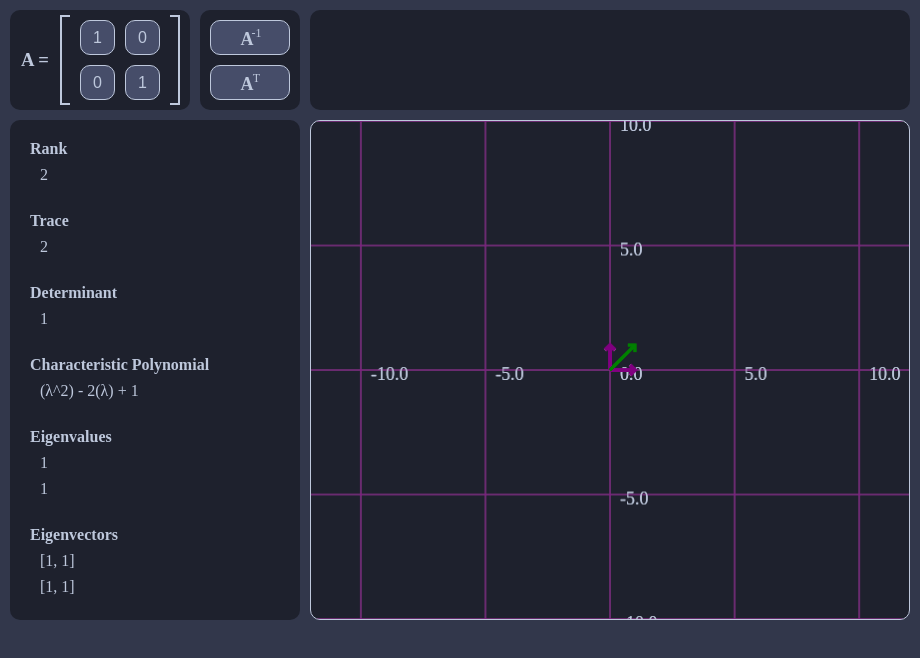
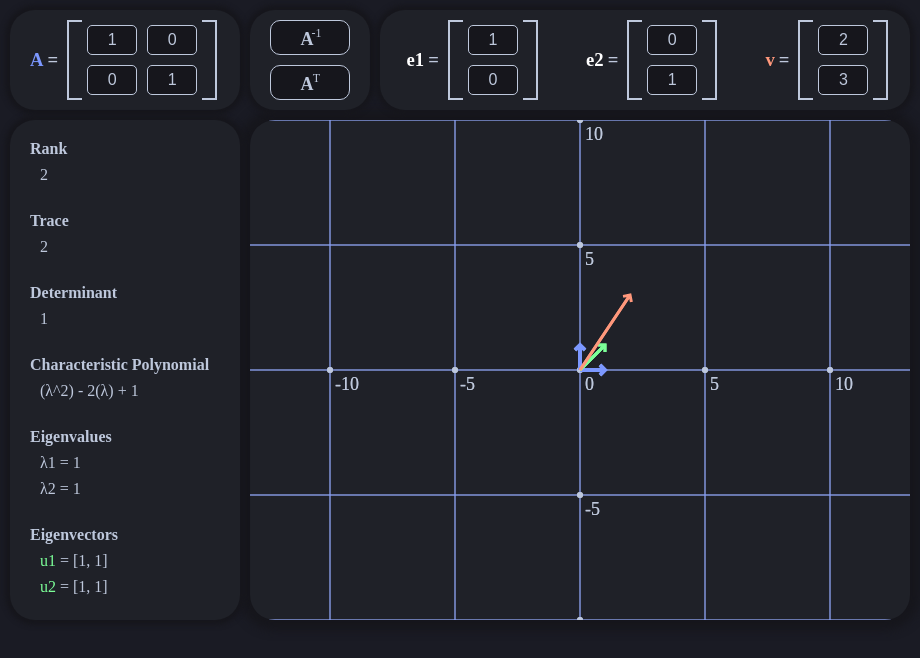
Before and after one commit to contraflux/matrices, an Electron app: page src/index.html in a window 920 px wide. Drawn offline with Linux system fonts and the light colour scheme.

Commit message:
UI update, ability to change basis

```diff
--- a/src/css/index.css
+++ b/src/index.css
@@ -1,71 +1,88 @@
 :root {
-    --panel: rgb(30, 33, 45);
-    --background: rgb(50, 55, 75);
-    --highlight: rgb(70, 77, 105);
-    --dark: rgb(20, 22, 30);
-    --light: rgb(190, 200, 220);
-    --shadow: rgba(20, 22, 30, 0.5);
+  --highlight: rgb(26, 27, 36);
+  --shadow: rgb(22, 22, 28);
+  --panel: rgb(31, 33, 40);
+  --light: rgb(190, 200, 220);
 }
 
 body {
     position: relative;
     width: 900px;
-    background-color: var(--background);
+    background-color: var(--highlight);
     margin: auto;
 }
 
-.input-container {
+.matrix-equation {
     position: relative;
     float: left;
-    background-color: var(--panel);
-    color: var(--light);
-    box-sizing: border-box;
-    width: 180px;
-    margin: 0;
     height: 100px;
-    margin-bottom: 10px;
-    margin-top: 10px;
-    border-radius: 10px;
-    border-style: solid;
-    border-color: var(--light);
-    border-width: 0px;
+    margin-left: 10px;
 }
 
 .matrix-name {
+    margin: 0;
+    margin-right: 4px;
+    position: relative;
+    float: left;
     height: 100px;
-    width: 50px;
-    float: left;
-    text-align: center;
-    align-content: center;
+    display: flex;
+    align-items: center;
 }
 
 .matrix-bracket {
     position: relative;
+    float: left;
     height: 100px;
-    width: 10px;
-    float: left;
+    width: 25px;
 }
 
-.matrix-container {
-    width: 100px; height: 100px;
-    float: left;
+.top {
+    position: absolute;
+    background-color: var(--light);
+    width: 15px; height: 2px;
+    top: 10px;
+    left: 5px;
 }
 
-.matrix-row {
-    margin-top: 10px;
-    height: 35px;
-    display: flex;
+.bottom {
+    position: absolute;
+    background-color: var(--light);
+    width: 15px; height: 2px;
+    bottom: 10px;
+    left: 5px;
 }
 
-.matrix-row>input {
-    background-color: var(--highlight);
+.left {
+    position: absolute;
+    background-color: var(--light);
+    width: 2px; height: 80px;
+    top: 10px;
+    left: 5px;
+}
+
+.right {
+    position: absolute;
+    background-color: var(--light);
+    width: 2px; height: 80px;
+    top: 10px;
+    right: 5px;
+}
+
+.matrix-input {
+    margin-top: 15px;
+    position: relative;
+    float: left;
+    width: 50px; height: 70px;
+}
+
+.matrix-input>input {
+    background-color: var(--shadow);
+    margin-bottom: 10px;
+    width: 50px; height: 30px;
     box-sizing: border-box;
-    margin-left: 10px;
-    float: left;
-    width: 35px;
     border-width: 1px;
     border-style: solid;
-    border-radius: 10px;
+    border-radius: 5px;
     border-color: var(--light);
     text-align: center;
     color: var(--light);
@@ -73,64 +90,91 @@ body {
     transition: all 0.4s ease;
 }
 
-.matrix-row>input:hover {
-    background-color: var(--background);
+.matrix-input>input:hover {
+    background-color: var(--highlight);
     box-shadow: 0 5px 10px black;
 }
 
-.action-container {
+.matrix-spacer {
+    margin-top: 15px;
+    position: relative;
+    float: left;
+    width: 10px; height: 70px;
+}
+
+.input-container {
+    z-index: 100;
     position: relative;
     float: left;
     background-color: var(--panel);
     color: var(--light);
     box-sizing: border-box;
-    width: 100px;
+    width: 230px;
+    margin: 0;
+    height: 100px;
+    margin-bottom: 10px;
+    margin-top: 10px;
+    border-radius: 25px;
+    box-shadow: 0 0 5px 5px var(--shadow);
+    display: flex;
+    padding-left: 10px;
+}
+
+.action-container {
+    z-index: 100;
+    position: relative;
+    float: left;
+    background-color: var(--panel);
+    color: var(--light);
+    box-sizing: border-box;
+    width: 120px;
     margin: 0;
     height: 100px;
     margin-bottom: 10px;
     margin-top: 10px;
     margin-left: 10px;
-    border-radius: 10px;
-    border-style: solid;
-    border-color: var(--light);
-    border-width: 0px;
+    border-radius: 25px;
+    box-shadow: 0 0 5px 5px var(--shadow);
 }
 
 .option-container {
+    z-index: 100;
     position: relative;
     float: left;
     background-color: var(--panel);
     color: var(--light);
     box-sizing: border-box;
-    width: 600px;
+    width: 530px;
     margin: 0;
     height: 100px;
     margin-bottom: 10px;
     margin-top: 10px;
     margin-left: 10px;
-    border-radius: 10px;
-    border-style: solid;
-    border-color: var(--light);
-    border-width: 0px;
+    border-radius: 25px;
+    box-shadow: 0 0 5px 5px var(--shadow);
+    display: flex;
+    justify-content: space-around;
 }
 
 .property-container {
+    z-index: 100;
     position: relative;
     float: left;
-    border-radius: 10px;
+    border-radius: 25px;
     background-color: var(--panel);
-    width: 290px;
+    width: 230px;
     height: 500px;
     color: var(--light);
     overflow: hidden;
+    box-shadow: 0 0 5px 5px var(--shadow);
 }
 
-.container-row {
+.action-row {
     margin-top: 10px;
     height: 35px;
+    width: 110px;
     display: flex;
-    text-align: center;
-    align-items: center;
+    justify-content: center;
 }
 
 .property-row {
@@ -172,7 +216,7 @@ body {
     width: 80px;
     margin-left: 10px;
     color: var(--light);
-    background-color: var(--highlight);
+    background-color: var(--shadow);
     box-sizing: border-box;
     border-style: solid;
     border-color: var(--light);
@@ -210,59 +254,9 @@ body {
     float: left;
     margin-left: 10px;
     box-sizing: border-box;
-    border-radius: 10px;
+    border-radius: 25px;
     background-color: var(--panel);
-    border-style: solid;
-    border-color: var(--light);
-    border-width: 1px;
-    width: 600px;
+    width: 660px;
     height: 500px;
+    box-shadow: 0 0 10px 10px var(--shadow);
 }
-
-#right-bar {
-    position: absolute;
-    left: 0;
-    width: 2px; height: 90px;
-    margin-top: 5px;
-    background-color: var(--light);
-}
-
-#top-right-bar {
-    position: absolute;
-    left: 0;
-    width: 10px; height: 2px;
-    margin-top: 5px;
-    background-color: var(--light);
-}
-
-#bottom-right-bar {
-    position: absolute;
-    left: 0;
-    width: 10px; height: 2px;
-    margin-top: 93px;
-    background-color: var(--light);
-}
-
-#left-bar {
-    position: absolute;
-    right: 0;
-    width: 2px; height: 90px;
-    margin-top: 5px;
-    background-color: var(--light);
-}
-
-#top-left-bar {
-    position: absolute;
-    right: 0;
-    width: 10px; height: 2px;
-    margin-top: 5px;
-    background-color: var(--light);
-}
-
-#bottom-left-bar {
-    position: absolute;
-    right: 0;
-    width: 10px; height: 2px;
-    margin-top: 93px;
-    background-color: var(--light);
-}
--- a/src/index.html
+++ b/src/index.html
@@ -4,48 +4,46 @@
 <head>
     <meta charset="UTF-8">
     <title>Matrix Transformations</title>
-    <link rel="stylesheet" href="css/index.css">
-    <script src="js/index.js" defer></script>
+    <link rel="stylesheet" href="index.css">
+    <script src="index.js" defer></script>
     <script type="module" src="js/core/app.js" defer></script>
 </head>
 
 <body>
     <div class="input-container">
-        <div class="matrix-name">
-            <h3>
-                A =
-            </h3>
-        </div>
-        <div class="matrix-bracket">
-            <div id="right-bar"></div>
-            <div id="top-right-bar"></div>
-            <div id="bottom-right-bar"></div>
-        </div>
-        <div class="matrix-container">
-            <div class="matrix-row">
+        <div class="matrix-equation">
+            <h3 class="matrix-name" style="color: #7c98ff">A</h3>
+            <h3 class="matrix-name">=</h3>
+            <div class="matrix-bracket">
+                <div class="top"></div>
+                <div class="left"></div>
+                <div class="bottom"></div>
+            </div>
+            <div class="matrix-input">
                 <input type="text" id="a11" value="1">
                 <input type="text" id="a12" value="0">
             </div>
-            <div class="matrix-row">
+            <div class="matrix-spacer"></div>
+            <div class="matrix-input">
                 <input type="text" id="a21" value="0">
                 <input type="text" id="a22" value="1">
             </div>
-        </div>
-        <div class="matrix-bracket">
-            <div id="left-bar"></div>
-            <div id="top-left-bar"></div>
-            <div id="bottom-left-bar"></div>
+            <div class="matrix-bracket">
+                <div class="top"></div>
+                <div class="right"></div>
+                <div class="bottom"></div>
+            </div>
         </div>
     </div>
 
     <div class="action-container">
-         <div class="container-row">
+         <div class="action-row">
             <div class="action-button" id="invert">
                 <h4>A</h4>
                 <p>-1</p>
             </div>
         </div>
-        <div class="container-row">
+        <div class="action-row">
             <div class="action-button" id="transpose">
                 <h4>A</h4>
                 <p>T</p>
@@ -54,7 +52,62 @@
     </div>
 
     <div class="option-container">
+        <div class="matrix-equation">
+            <h3 class="matrix-name" style="color: #ffffff">e1</h3>
+            <h3 class="matrix-name">=</h3>
+            <div class="matrix-bracket">
+                <div class="top"></div>
+                <div class="left"></div>
+                <div class="bottom"></div>
+            </div>
+            <div class="matrix-input">
+                <input type="text" id="e11" value="1">
+                <input type="text" id="e12" value="0">
+            </div>
+            <div class="matrix-bracket">
+                <div class="top"></div>
+                <div class="right"></div>
+                <div class="bottom"></div>
+            </div>
+        </div>
 
+        <div class="matrix-equation">
+            <h3 class="matrix-name" style="color: #ffffff">e2</h3>
+            <h3 class="matrix-name">=</h3>
+            <div class="matrix-bracket">
+                <div class="top"></div>
+                <div class="left"></div>
+                <div class="bottom"></div>
+            </div>
+            <div class="matrix-input">
+                <input type="text" id="e21" value="0">
+                <input type="text" id="e22" value="1">
+            </div>
+            <div class="matrix-bracket">
+                <div class="top"></div>
+                <div class="right"></div>
+                <div class="bottom"></div>
+            </div>
+        </div>
+
+        <div class="matrix-equation">
+            <h3 class="matrix-name" style="color: #ff987c">v</h3>
+            <h3 class="matrix-name">=</h3>
+            <div class="matrix-bracket">
+                <div class="top"></div>
+                <div class="left"></div>
+                <div class="bottom"></div>
+            </div>
+            <div class="matrix-input">
+                <input type="text" id="v1" value="2">
+                <input type="text" id="v2" value="3">
+            </div>
+            <div class="matrix-bracket">
+                <div class="top"></div>
+                <div class="right"></div>
+                <div class="bottom"></div>
+            </div>
+        </div>
     </div>
 
     <div class="property-container">
@@ -86,7 +139,7 @@
         </div>
     </div>
 
-    <canvas class="canvas" id="canvas" width="600" height="500"></canvas>
+    <canvas class="canvas" id="canvas" width="660" height="500"></canvas>
 </body>
 
 </html>
--- a/src/js/core/app.js
+++ b/src/js/core/app.js
@@ -17,6 +17,15 @@ const a11_input = document.getElementById('a11');
 const a12_input = document.getElementById('a12');
 const a21_input = document.getElementById('a21');
 const a22_input = document.getElementById('a22');
+
+const e11_input = document.getElementById('e11');
+const e12_input = document.getElementById('e12');
+const e21_input = document.getElementById('e21');
+const e22_input = document.getElementById('e22');
+
+const v1_input = document.getElementById('v1');
+const v2_input = document.getElementById('v2');
+
 const invert_input = document.getElementById('invert');
 const transpose_input = document.getElementById('transpose');
 const rank_output = document.getElementById('rank');
@@ -32,7 +41,8 @@ function drawGrid(v1, v2, color, width) {
     const lowerLeftBound = pixelsToCoords(0, canvas.height);
     const upperRightBound = pixelsToCoords(canvas.width, 0);
 
-    const gridSpacing = Math.pow(5, Math.ceil(log(50 / gridContainer.coordScale, 5)));
+    const threshold = 5
+    const gridSpacing = Math.pow(threshold, Math.ceil(log(50 / gridContainer.coordScale, threshold)));
 
     const [x_min, y_min] = lowerLeftBound;
     const [x_max, y_max] = upperRightBound;
@@ -72,9 +82,15 @@ function drawGrid(v1, v2, color, width) {
             ctx.stroke();
 
             if (x == 0) {
-                ctx.fillText(y.toFixed(1), 10, 10);
+                ctx.fillText(y.toFixed(0), 5, 20);
+                ctx.beginPath();
+                ctx.arc(0, 0, 3, 0, Math.PI * 2)
+                ctx.fill();
             } else if (y == 0) {
-                ctx.fillText(x.toFixed(1), 10, 10);
+                ctx.fillText(x.toFixed(0), 5, 20);
+                ctx.beginPath();
+                ctx.arc(0, 0, 3, 0, Math.PI * 2)
+                ctx.fill();
             }
 
             ctx.restore();
@@ -114,6 +130,14 @@ function appPeriodic() {
     gridContainer.matrix.a21 = parseFloat(a21_input.value);
     gridContainer.matrix.a22 = parseFloat(a22_input.value);
 
+    const e11 = parseFloat(e11_input.value);
+    const e12 = parseFloat(e12_input.value);
+    const e21 = parseFloat(e21_input.value);
+    const e22 = parseFloat(e22_input.value);
+
+    const v1 = parseFloat(v1_input.value);
+    const v2 = parseFloat(v2_input.value);
+
     const [c1, u1, c2, u2] = updateProperties();
 
     ctx.clearRect(0, 0, canvas.width, canvas.height);
@@ -121,26 +145,32 @@ function appPeriodic() {
     ctx.strokeStyle = light;
     ctx.font = "12px serif";
 
-    const e1 = new Vector(1, 0);
-    const e2 = new Vector(0, 1);
+    const e1 = new Vector(e11, e12);
+    const e2 = new Vector(e21, e22);
 
-    const v1 = gridContainer.matrix.multiply(e1);
-    const v2 = gridContainer.matrix.multiply(e2);
+    const v = new Vector(v1, v2);
+    const vbar = gridContainer.matrix.multiply(v);
+
+    const ebar_1 = gridContainer.matrix.multiply(e1);
+    const ebar_2 = gridContainer.matrix.multiply(e2);
 
     drawGrid(e1, e2, "white", 0.5);
-    drawGrid(v1, v2, "purple", 1);
+    drawGrid(ebar_1, ebar_2, "#7c98ff", 1);
 
     drawVector(e1, "white", 2, true);
     drawVector(e2, "white", 2, true);
 
-    drawVector(v1, "purple", 4, true);
-    drawVector(v2, "purple", 4, true);
+    drawVector(ebar_1, "#7c98ff", 4, true);
+    drawVector(ebar_2, "#7c98ff", 4, true);
 
-    drawVector(u1, "green", 3, true);
-    drawVector(u2, "green", 3, true);
+    drawVector(u1, "#7cff98", 3, true);
+    drawVector(u2, "#7cff98", 3, true);
 
-    drawVector(u1._scale(c1), "green", 2, true);
-    drawVector(u2._scale(c2), "green", 2, true);
+    drawVector(u1._scale(c1), "#7cff98", 1, true);
+    drawVector(u2._scale(c2), "#7cff98", 1, true);
+
+    drawVector(v, "#ff987c", 3, true);
+    drawVector(vbar, "#ff987c", 1, true);
 }
 
 function updateValues() {
@@ -157,12 +187,12 @@ function updateProperties() {
     trace_output.innerHTML = gridContainer.matrix.trace();
     determinant_output.innerHTML = gridContainer.matrix.determinant();
     polynomial_output.innerHTML = gridContainer.matrix.characteristicPolynomial();
-    eigval_1_output.innerHTML = eigval_1;
-    eigval_2_output.innerHTML = eigval_2;
+    eigval_1_output.innerHTML = "λ1 = " + eigval_1;
+    eigval_2_output.innerHTML = "λ2 = " + eigval_2;
     const u1 = gridContainer.matrix.eigenvector(eigval_1);
     const u2 = gridContainer.matrix.eigenvector(eigval_2);
-    eigvec_1_output.innerHTML = u1.asString();
-    eigvec_2_output.innerHTML = u2.asString();
+    eigvec_1_output.innerHTML = "<span style=\"color:#7cff98\">u1</span> = " + u1.asString();
+    eigvec_2_output.innerHTML = "<span style=\"color:#7cff98\">u2</span> = " + u2.asString();
 
     return [eigval_1, u1, eigval_2, u2];
 }
@@ -182,7 +212,13 @@ transpose_input.addEventListener('click', () => {
 });
 
 document.addEventListener('keypress', (e) => {
-    if (e.key == 'r') gridContainer.resetFields();
+    if (e.key == 'r') {
+        gridContainer.resetFields();
+        e11_input.value = 1;
+        e12_input.value = 0;
+        e21_input.value = 0;
+        e22_input.value = 1;
+    }
 });
 
 setInterval(appPeriodic, 10);
```
Also changed, not shown: src/js/index.js (deleted, +0 -16 lines), src/index.js (added).
